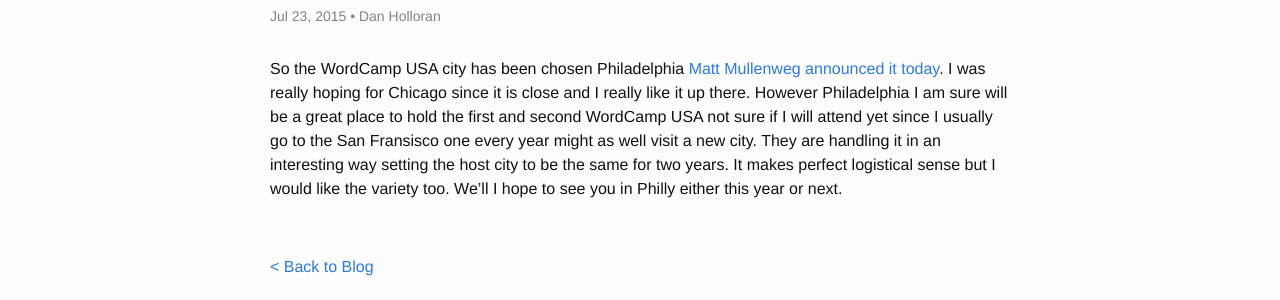
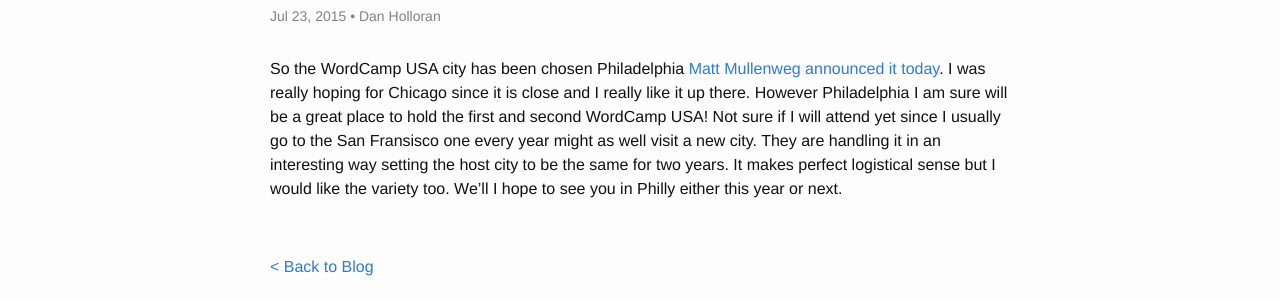
Before and after one commit to DHolloran/danholloran-com, a Jekyll site: the page built from _posts/2015/2015-07-23-wordcamp-usa-city-chosen.markdown, in a window 1280 px wide. Shown: the part 143-443 px from the top of the page. Built offline with Jekyll 4.4.1, drawn with Linux system fonts in a browser that asks for light colours; comment, search, counter and statistics services are not loaded.

Commit message:
Fixes a run on

```diff
--- a/_posts/2015/2015-07-23-wordcamp-usa-city-chosen.markdown
+++ b/_posts/2015/2015-07-23-wordcamp-usa-city-chosen.markdown
@@ -3,4 +3,4 @@
 title: "WordCamp USA City Chosen"
 date: "2015-07-23 21:36"
 ---
-So the WordCamp USA city has been chosen Philadelphia [Matt Mullenweg announced it today](http://ma.tt/2015/07/wcus-philadelphia/). I was really hoping for Chicago since it is close and I really like it up there. However Philadelphia I am sure will be a great place to hold the first and second WordCamp USA not sure if I will attend yet since I usually go to the San Fransisco one every year might as well visit a new city. They are handling it in an interesting way setting the host city to be the same for two years. It makes perfect logistical sense but I would like the variety too. We'll I hope to see you in Philly either this year or next.
+So the WordCamp USA city has been chosen Philadelphia [Matt Mullenweg announced it today](http://ma.tt/2015/07/wcus-philadelphia/). I was really hoping for Chicago since it is close and I really like it up there. However Philadelphia I am sure will be a great place to hold the first and second WordCamp USA! Not sure if I will attend yet since I usually go to the San Fransisco one every year might as well visit a new city. They are handling it in an interesting way setting the host city to be the same for two years. It makes perfect logistical sense but I would like the variety too. We'll I hope to see you in Philly either this year or next.
```
